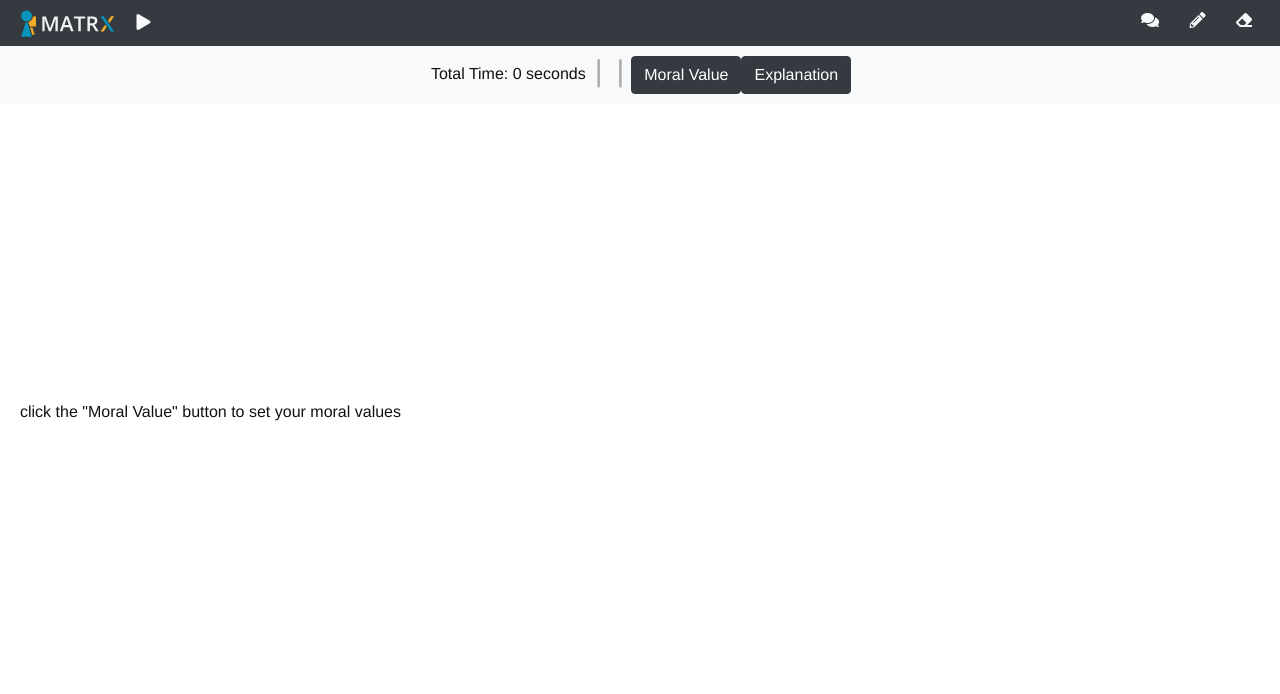
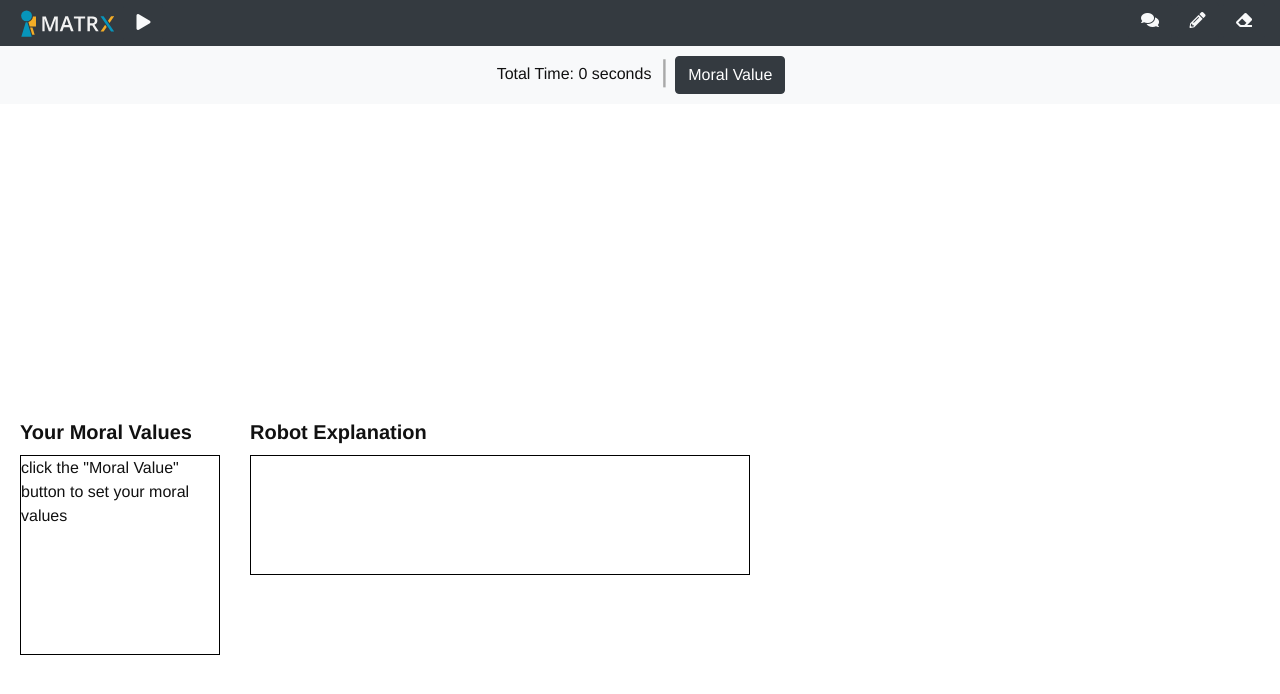
Before and after one commit to zhanghuishun/MHC-for-SAR-task-1, a Flask app: page /human-agent/1 in a window 1280 px wide. Shown: the top 694 px of the page. Run offline with Flask 2, Linux system fonts and the light colour scheme; parts of the project's set-up code (start-up, migrations or seed data) failed here and were passed over; some libraries are stand-ins or nearby versions.

Commit message:
Change front end of Moral Values and Robot Explanations

```diff
--- a/customized_gui/static/css/mhc.css
+++ b/customized_gui/static/css/mhc.css
@@ -590,6 +590,12 @@ input:checked + .slider:before {
     top: 400px;
     left: 20px;
   }
+#moral_value_rankings {
+    border:1px solid rgb(0, 0, 0);
+    height:200px;
+    width:200px;
+    word-wrap:break-word
+}
 .moral-value-selected-background {
     position: fixed;
     top: 400px;
@@ -607,3 +613,6 @@ input:checked + .slider:before {
     top: 400px;
     left: 250px;
 }
+#statement {
+    border:1px solid rgb(0, 0, 0); height:120px; width:500px;word-wrap:break-word
+}
--- a/customized_gui/static/js/human_agent.js
+++ b/customized_gui/static/js/human_agent.js
@@ -6,6 +6,13 @@ $(document).ready(function() {
     document.onkeydown = checkArrowKey;
 });
 
+window.onload = function() {
+    var expl_type = localStorage.getItem("expl_type");
+    if(expl_type == "without") {
+        var robot_explanation = this.document.getElementById("robot_explanation");
+        robot_explanation.style.display = 'none';
+    }
+}
 
 /**
  * Catch user pressed keys with arrow keys
@@ -48,11 +55,11 @@ var moral_dict = {}
 //get values in copy list
 function submitMoralValue() {
     var list = document.getElementById("copy-list").getElementsByTagName("li");
-    var your_moral_value = document.getElementById("moral_value_selected");
+    var your_moral_value = document.getElementById("moral_value_rankings");
     if(list.length < 5) alert("miss moral value");
     else {
         //change "your moral value"
-        your_moral_value.innerHTML = "Your moral values:";
+        your_moral_value.innerHTML = "";
         for(let i = 0; i < list.length; i++){
             //check level of injury
             if(list[i].innerText == "low level of injury") {localStorage.setItem("level_of_injury","low");}
@@ -94,15 +101,3 @@ function closeMoralValues(){
     var show = $("#moral_values_select").css("display");
     $("#moral_values_select").css("display",show =="none"?"block":"none");
 }
-
-
-window.addEventListener('storage', function(e){
-    if(e.newValue == "without"){
-        var explanation_button = this.document.getElementById("explanation_button");
-        explanation_button.style.display = 'none';
-    }
-    else if(e.newValue == "combination"){
-        var explanation_button = this.document.getElementById("explanation_button");
-        explanation_button.style.display = 'block';
-    }
-});
--- a/customized_gui/static/js/loop.js
+++ b/customized_gui/static/js/loop.js
@@ -335,10 +335,10 @@ function change_explanation(lv_state){
             //change explanation on front end
             var statement = document.getElementById("statement");
             if(result['prior_victim'] != null){
-                statement.innerHTML = "Robot: Based on your value elicitation, I will rescue " + result['prior_victim'] + " because of his/her "+ result['category'];
+                statement.innerHTML = "Based on your value elicitation, I will rescue " + result['prior_victim'] + " because of the "+ result['category']+".";
             }
             if(result['value1'] != null){
-                statement.innerHTML += "\n And if you prioritized " + value1 + " over " + value2 + ", my decision would have been rescuing " + the_other_victim + " rather than " + prior_victim + ".";
+                statement.innerHTML += " And if you prioritized " + result['value1'] + " over " + result['value2'] + ", my decision would have been rescuing " + result['the_other_victim'] + " rather than " + result['prior_victim'] + ".";
             }
         });
     }
--- a/customized_gui/templates/human_agent.html
+++ b/customized_gui/templates/human_agent.html
@@ -63,10 +63,8 @@
             Total Time: <span id="timer_value">0 seconds</span>
         </div>
         <div class="statistics_divider">|</div>
-        <div class="statistics_divider">|</div>
         <button class="btn btn-dark" id="moral_value_button" onclick="showMoralValues()" data-toggle="collapse"
         data-target="#sideBar" aria-expanded="false" aria-controls="sideBar">Moral Value</button>
-        <button class="btn btn-dark" id="explanation_button" onclick="showDialog(); changeStatement()">Explanation</button>
 
     </div>
     <div class="row content-row">
@@ -131,9 +129,11 @@
             </div>
         </div>
         <div class="moral-value-selected" id="moral_value_selected">
-            <div>click the "Moral Value" button to set your moral values</div>
+            <h3>Your Moral Values</h3>
+            <div id="moral_value_rankings">click the "Moral Value" button to set your moral values</div>
         </div>
-        <div class="explanations">
+        <div class="explanations" id="robot_explanation">
+            <h3>Robot Explanation</h3>
             <div id="statement"></div>
         </div>
         <!-- Chat -->
```
Also changed, not shown: rescue_model.py (+11 -13 lines).
